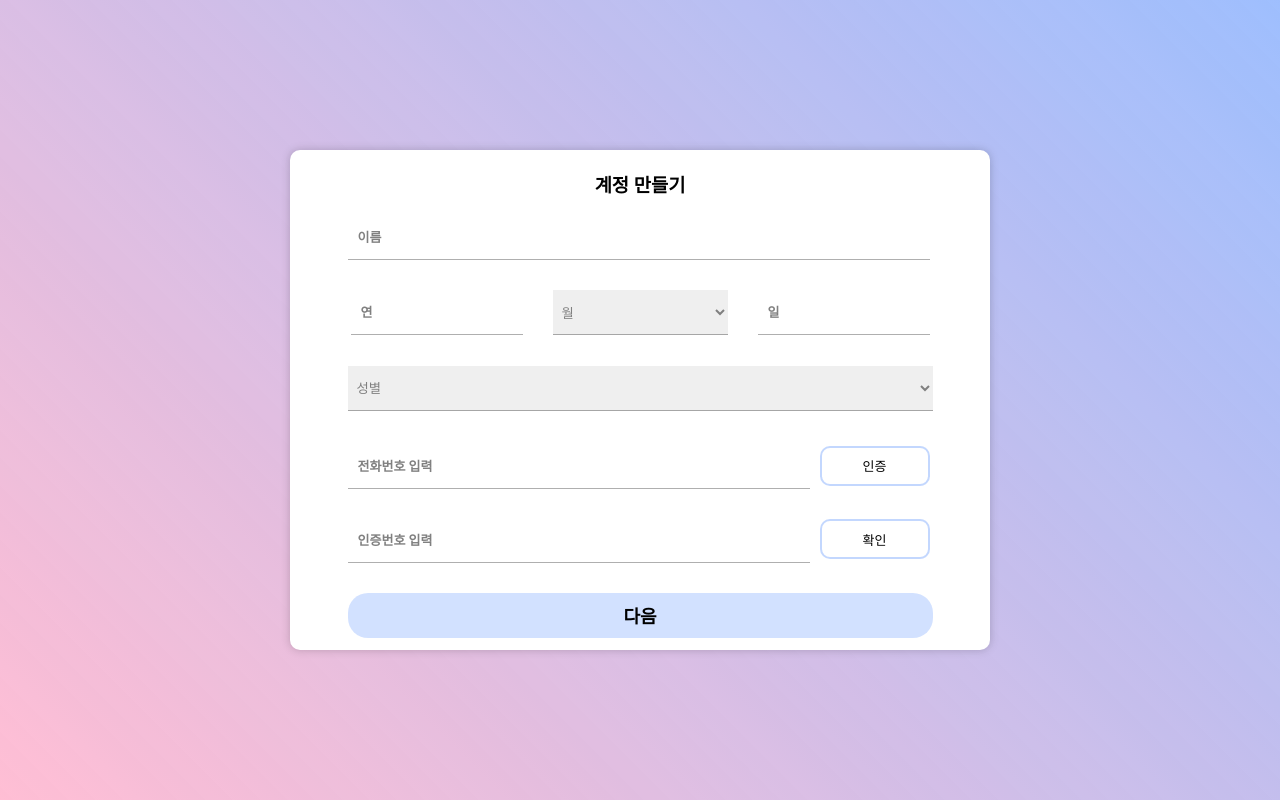
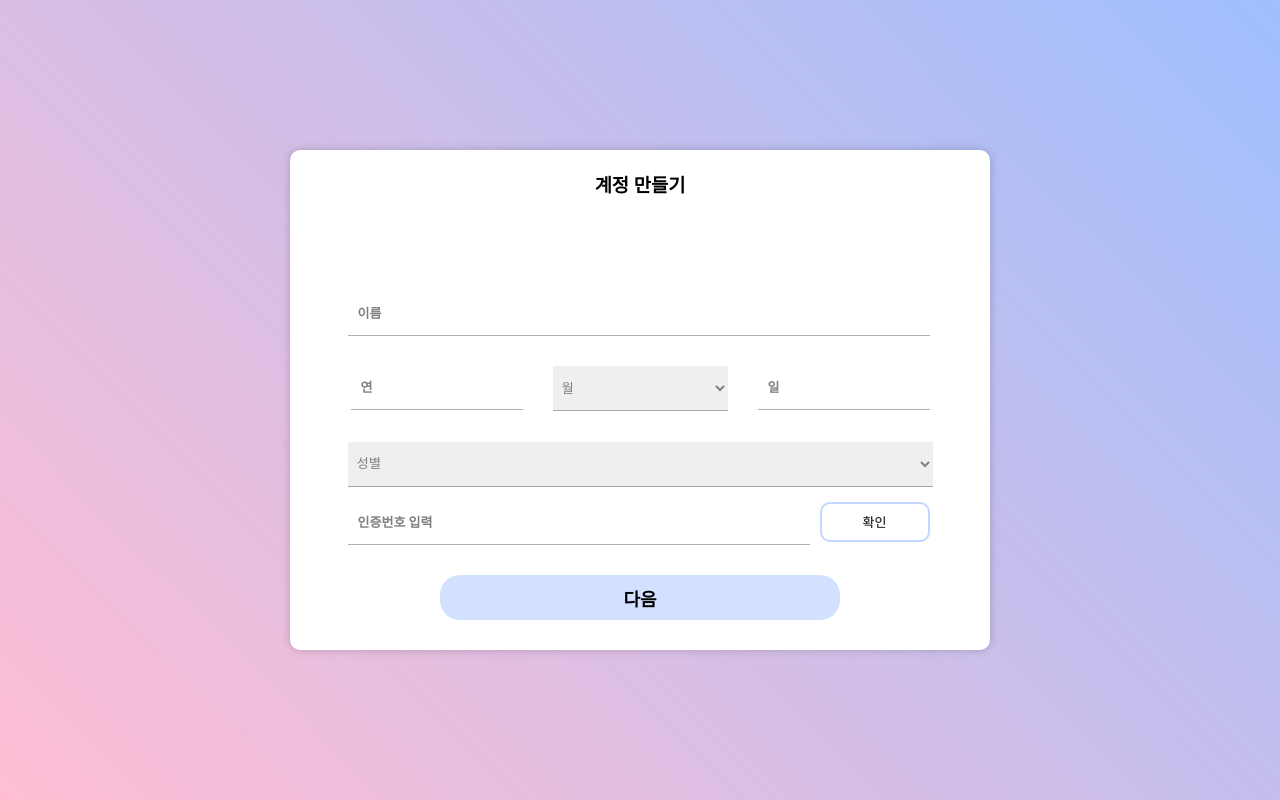
Before and after one commit to gawoooon/TUK-CE-capstone-2023-drawingdiary, a React (Create React App) app in the folder drawingdiary/frontend/: page /join in a window 1280 px wide. Built offline with nearby package versions, Linux system fonts and the light colour scheme; a web font is replaced by a local one.

Commit message:
[지원] 회원가입 - 전화번호 입력 부분 일단 보류

```diff
--- a/drawingdiary/frontend/src/pages/JoinPage.jsx
+++ b/drawingdiary/frontend/src/pages/JoinPage.jsx
@@ -131,7 +131,7 @@ const jumpAnimation = keyframes`
 
 const ButtonStyle = styled.button`
     height: 45px;
-    width: 585px;
+    width: 400px;
     margin-bottom: 30px;
     background-color: rgb(106, 156, 253, 0.3);
     border: none;
@@ -453,7 +453,9 @@ const CreateAccount = () => {
                     <option value="secret">공개안함</option>
                   </SelectGenderContainer>
 
-                  <InputFieldStyle>
+                  {/* -- 전화번호 입력 부분 -- */}
+
+                  {/* <InputFieldStyle>
 
                     <PhoneInputStyle
                       id='phoneNumber'
@@ -465,7 +467,7 @@ const CreateAccount = () => {
 
                     <VerifyButton onClick={(e) => sendEmail(e)}>인증</VerifyButton>
 
-                  </InputFieldStyle>
+                  </InputFieldStyle> */}
 
                   <InputFieldStyle>
 
```
Also changed, not shown: 1 other file (tests, documents, lock files or other folders).
